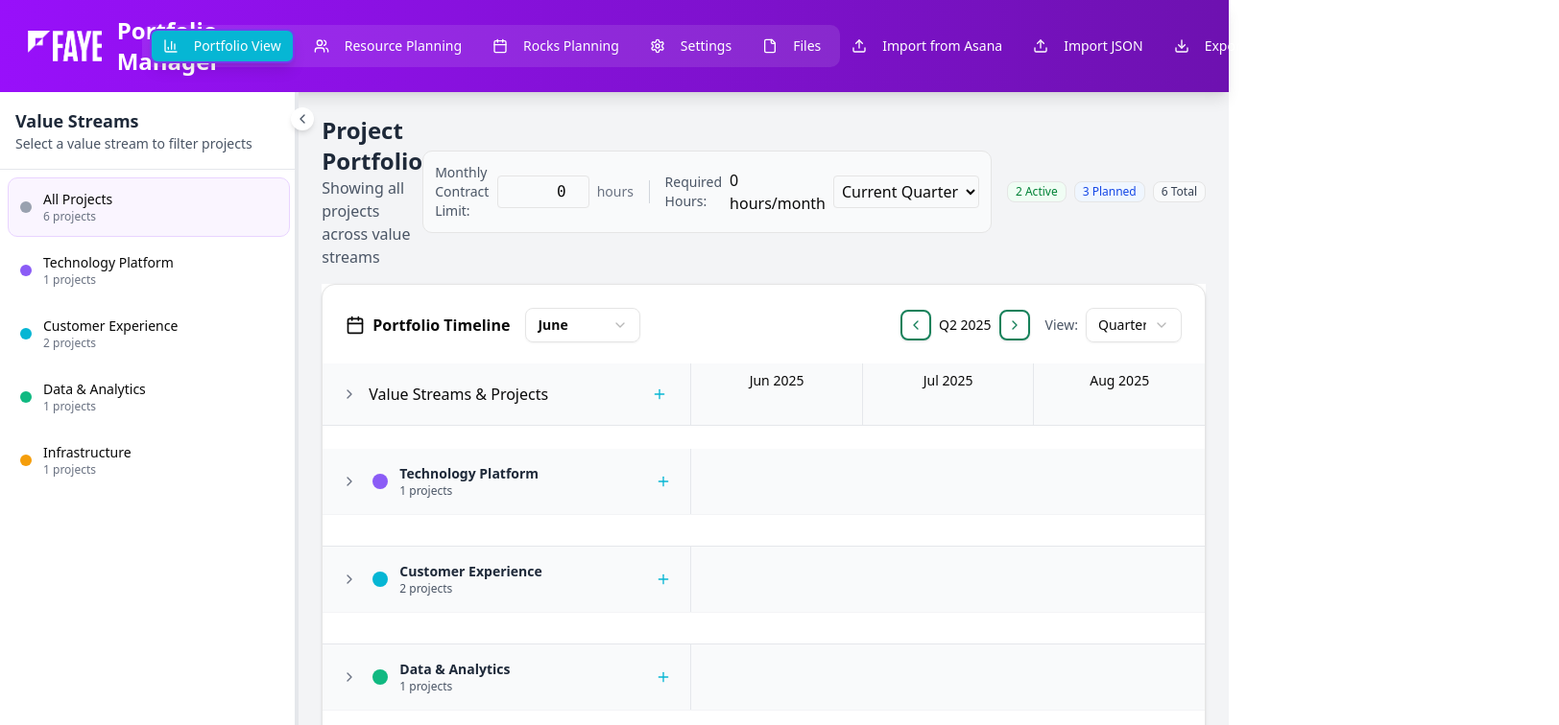
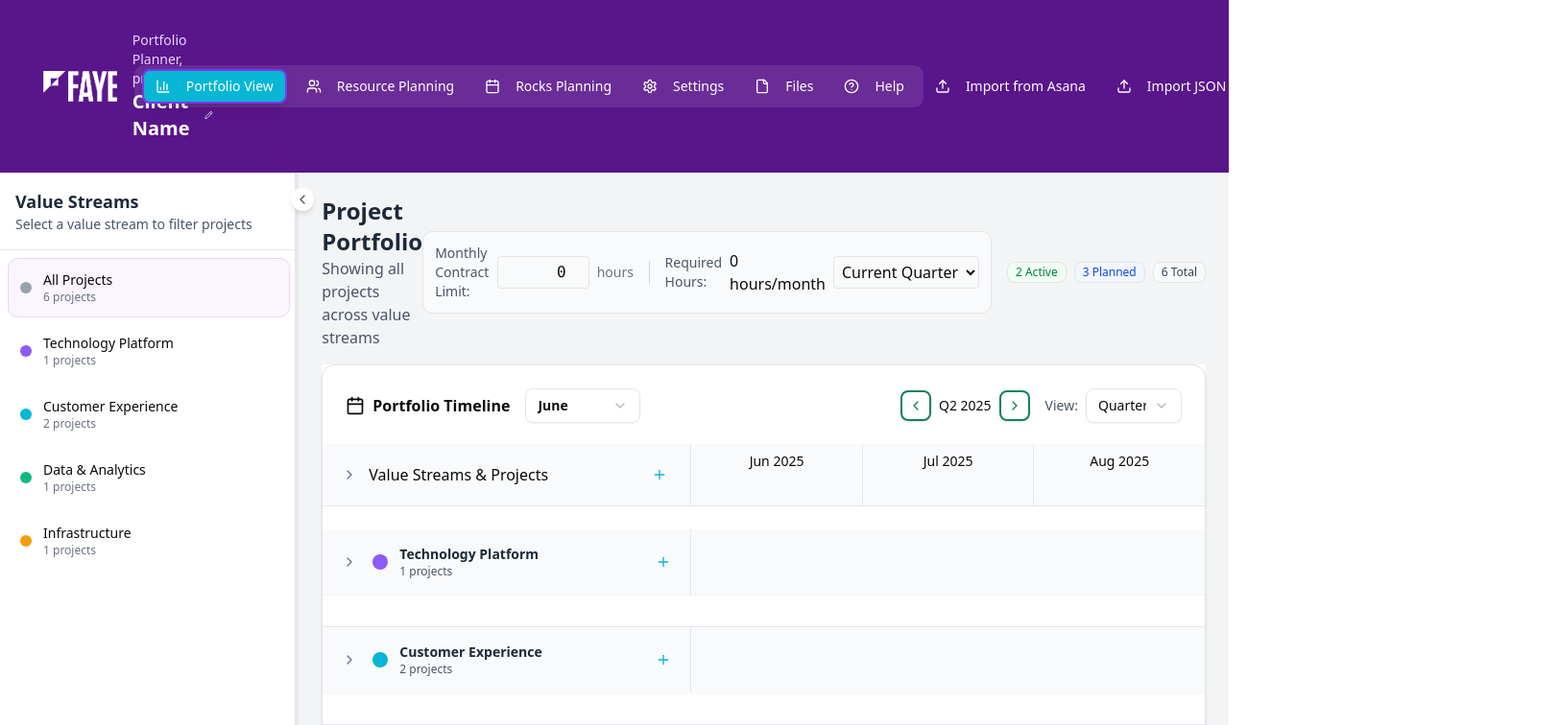
Before and after one commit to aboerstra/portfoliomgr, a React (Vite) app: page / in a window 1280 px wide. Shown: the top 756 px of the page at 96% size, 1624 px wide, since content can reach past the window. Built offline with nearby package versions, Linux system fonts and the light colour scheme.

Commit message:
feat: Add persistent client name and help page integration

```diff
--- a/src/App.jsx
+++ b/src/App.jsx
@@ -30,7 +30,7 @@ import { useState, useEffect, useRef } from 'react'
 import { Card, CardContent, CardHeader, CardTitle } from '@/components/ui/card.jsx'
 import { Button } from '@/components/ui/button.jsx'
 import { Badge } from '@/components/ui/badge.jsx'
-import { Calendar, BarChart3, Users, Settings, Download, Upload, RotateCcw, Database, Save, ChevronLeft, ChevronRight, File, Trash2 } from 'lucide-react'
+import { Calendar, BarChart3, Users, Settings, Download, Upload, RotateCcw, Database, Save, ChevronLeft, ChevronRight, File, Trash2, Pencil, HelpCircle } from 'lucide-react'
 import { HashRouter as Router, Routes, Route } from 'react-router-dom'
 import fayeLogo from './assets/faye-logo-white.png'
 import ValueStreamSidebar from './components/ValueStreamSidebar.jsx'
@@ -48,6 +48,9 @@ import { DropdownMenu, DropdownMenuTrigger, DropdownMenuContent, DropdownMenuIte
 import html2canvas from 'html2canvas';
 import jsPDF from 'jspdf';
 import { calculateResourceRequirementsForRange } from './utils/resourceCalculator';
+import { Input } from '@/components/ui/input';
+import { Tooltip, TooltipContent, TooltipTrigger } from '@/components/ui/tooltip';
+import HelpPage from '@/components/HelpPage';
 
 function parseAsanaTasks(asanaJson, valueStreamId) {
   if (!asanaJson || !Array.isArray(asanaJson.data)) {
@@ -178,51 +181,33 @@ function PortfolioView() {
   const [isImporting, setIsImporting] = useState(false);
   const [error, setError] = useState(null);
   const [selectedRange, setSelectedRange] = useState('currentQuarter');
+  const [clientName, setClientName] = useState(() => {
+    const savedData = localStorage.getItem('portfolioData');
+    if (savedData) {
+      try {
+        const data = JSON.parse(savedData);
+        return data.clientName || 'Client Name';
+      } catch (e) {
+        return 'Client Name';
+      }
+    }
+    return 'Client Name';
+  });
+  const [isEditingClient, setIsEditingClient] = useState(false);
 
   // Helper function to save data
-  const saveData = (data) => {
+  const saveData = () => {
     try {
-      console.log('Starting saveData function...');
-      console.log('Data to save:', {
-        projects: data.projects.length,
-        valueStreams: data.valueStreams.length,
-        resourceTypes: data.resourceTypes.length
-      });
-
-      const dataString = JSON.stringify(data);
-      console.log('Data stringified, length:', dataString.length);
-
-      // Try localStorage first
-      console.log('Attempting to save to localStorage...');
-      try {
-        localStorage.setItem('portfolioData', dataString);
-        const verifyData = localStorage.getItem('portfolioData');
-        if (!verifyData) {
-          throw new Error('Data not found after saving to localStorage');
-        }
-        console.log('Successfully saved and verified in localStorage');
-        return true;
-      } catch (localError) {
-        console.error('localStorage error:', localError);
-
-        // Try sessionStorage as fallback
-        console.log('Attempting to save to sessionStorage...');
-        try {
-          sessionStorage.setItem('portfolioData', dataString);
-          const verifyData = sessionStorage.getItem('portfolioData');
-          if (!verifyData) {
-            throw new Error('Data not found after saving to sessionStorage');
-          }
-          console.log('Successfully saved and verified in sessionStorage');
-          return true;
-        } catch (sessionError) {
-          console.error('sessionStorage error:', sessionError);
-          throw new Error('Failed to save to both localStorage and sessionStorage');
-        }
-      }
+      const data = {
+        projects,
+        valueStreams,
+        resourceTypes,
+        clientName,
+      };
+      localStorage.setItem('portfolioData', JSON.stringify(data));
+      console.log('Data saved successfully:', { clientName });
     } catch (error) {
-      console.error('Error in saveData:', error);
-      return false;
+      console.error('Error saving data:', error);
     }
   };
 
@@ -722,12 +707,44 @@ function PortfolioView() {
   return (
     <div className="min-h-screen bg-gray-100">
       {/* Header */}
-      <header className="bg-gradient-to-r from-purple-600 to-purple-800 text-white shadow-lg">
+      <header className="bg-[#59168B] text-white p-4">
         <div className="px-6 py-4">
           <div className="flex items-center justify-between">
             <div className="flex items-center space-x-4">
-              <img src={fayeLogo} alt="Faye" className="h-8" />
-              <h1 className="text-2xl font-bold">Portfolio Manager</h1>
+              <img src={fayeLogo} alt="Faye Logo" className="h-8" />
+              <div className="flex flex-col">
+                <span className="text-sm text-purple-200">Portfolio Planner, prepared for</span>
+                <div className="flex items-center space-x-2">
+                  {isEditingClient ? (
+                    <div className="flex items-center space-x-2">
+                      <Input
+                        value={clientName}
+                        onChange={(e) => setClientName(e.target.value)}
+                        className="h-8 w-64 bg-purple-800 text-white border-purple-700"
+                        onKeyDown={(e) => {
+                          if (e.key === 'Enter') {
+                            setIsEditingClient(false);
+                            saveData();
+                          }
+                        }}
+                        onBlur={() => {
+                          setIsEditingClient(false);
+                          saveData();
+                        }}
+                        autoFocus
+                      />
+                    </div>
+                  ) : (
+                    <div
+                      className="flex items-center space-x-2 cursor-pointer hover:text-purple-200"
+                      onClick={() => setIsEditingClient(true)}
+                    >
+                      <h1 className="text-xl font-bold">{clientName}</h1>
+                      <Pencil className="h-4 w-4" />
+                    </div>
+                  )}
+                </div>
+              </div>
             </div>
             {/* Main Navigation Tabs */}
             <nav className="flex items-center space-x-2 bg-white/10 rounded-lg px-2 py-1">
@@ -771,6 +788,21 @@ function PortfolioView() {
                 <File className="h-4 w-4 mr-2" />
                 Files
               </Button>
+              <Tooltip>
+                <TooltipTrigger asChild>
+                  <Button
+                    variant={currentView === 'help' ? 'secondary' : 'ghost'}
+                    onClick={() => setCurrentView('help')}
+                    className="text-white"
+                  >
+                    <HelpCircle className="h-4 w-4 mr-2" />
+                    Help
+                  </Button>
+                </TooltipTrigger>
+                <TooltipContent>
+                  <p>View help documentation</p>
+                </TooltipContent>
+              </Tooltip>
             </nav>
             {/* Import/Export Buttons */}
             <div className="flex items-center space-x-2">
@@ -1016,6 +1048,12 @@ function PortfolioView() {
               fileInputRef={null}
             />
           )}
+
+          {currentView === 'help' && (
+            <div className="p-6">
+              <HelpPage />
+            </div>
+          )}
         </div>
       </div>
 
```
